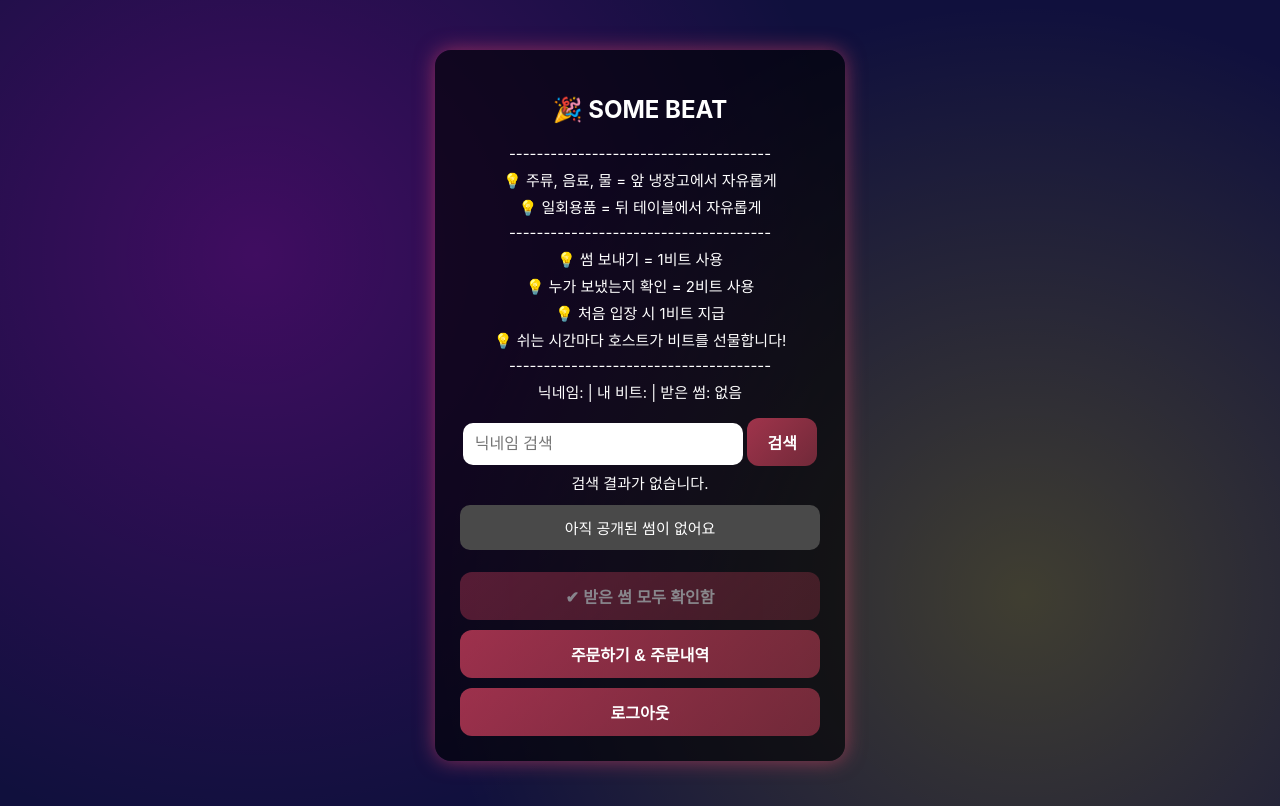
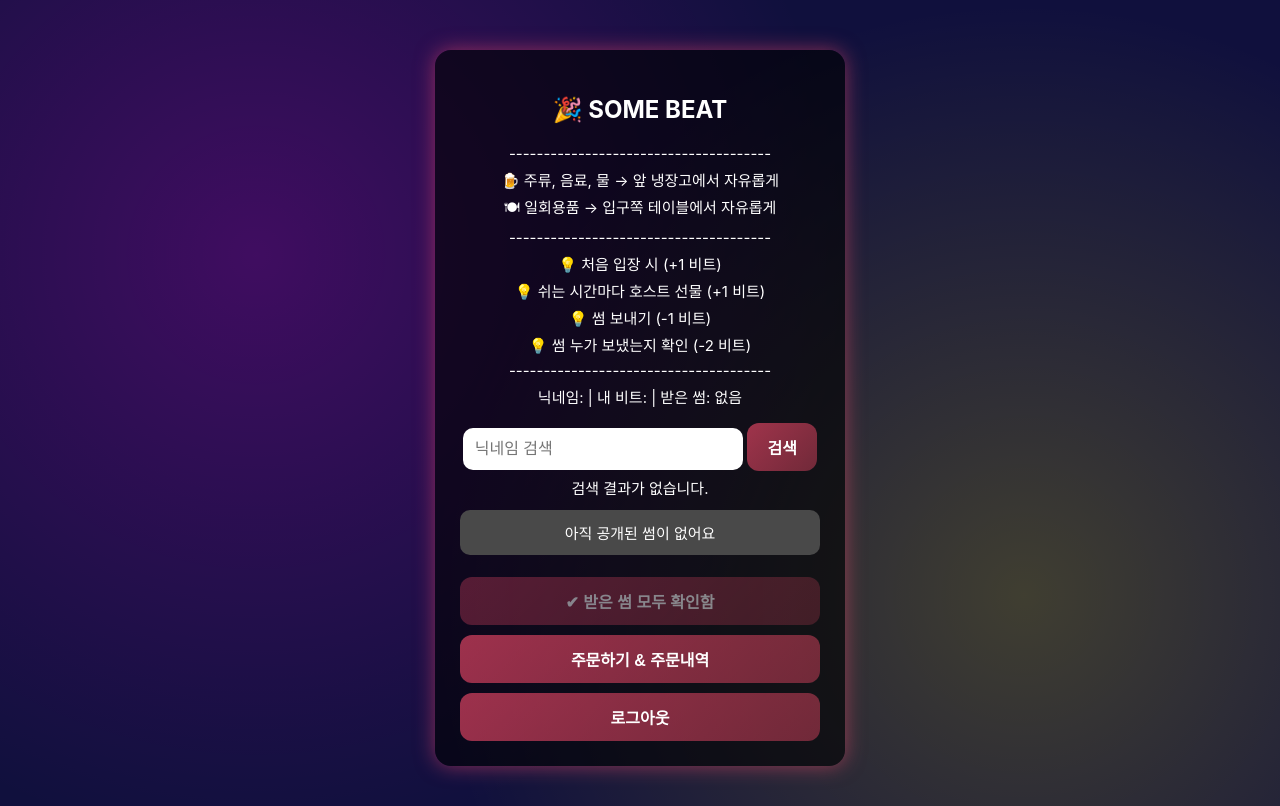
Before and after one commit to 512wony/somebeat_1.0, a Flask app: template templates/main.html in a window 1280 px wide. Shown: the top 806 px of the page. Run offline with Flask 3, Linux system fonts and the light colour scheme; the template is opened without the code that fills it, so the values that code supplies are empty; some web fonts are replaced.

Commit message:
Update main and order HTML layout

```diff
--- a/templates/main.html
+++ b/templates/main.html
@@ -11,13 +11,13 @@
 <div class="card">
     <h2>🎉 SOME BEAT</h2>
     <p>--------------------------------------</p>
-    <p>💡 주류, 음료, 물 = 앞 냉장고에서 자유롭게</p>
-    <p>💡 일회용품 = 뒤 테이블에서 자유롭게</p>
+    <p>🍺 주류, 음료, 물 → 앞 냉장고에서 자유롭게</p>
+    <p>🍽 일회용품 → 입구쪽 테이블에서 자유롭게</p>
     <p>--------------------------------------</p>
-    <p>💡 썸 보내기 = 1비트 사용</p>
-    <p>💡 누가 보냈는지 확인 = 2비트 사용</p>
-    <p>💡 처음 입장 시 1비트 지급</p>
-    <p>💡 쉬는 시간마다 호스트가 비트를 선물합니다!</p>
+    <p>💡 처음 입장 시 (+1 비트)</p>
+    <p>💡 쉬는 시간마다 호스트 선물 (+1 비트)</p>
+    <p>💡 썸 보내기 (-1 비트)</p>
+    <p>💡 썸 누가 보냈는지 확인 (-2 비트)</p>
     <p>--------------------------------------</p>
 
     <p>닉네임: {{ user['nickname'] }} | 내 비트: {{ user['bit'] }} | 받은 썸: {{ received_count if received_count > 0 else '없음' }}</p>
--- a/templates/order.html
+++ b/templates/order.html
@@ -10,6 +10,7 @@
 <body>
 <div class="card">
     <h2>🎉 주문하기 & 주문내역</h2>
+    <p>🍳 주문 시 조리에 10~15분 정도 소요됩니다!</p>
 
     {% with messages = get_flashed_messages(category_filter=["order"]) %}
       {% if messages %}
```
